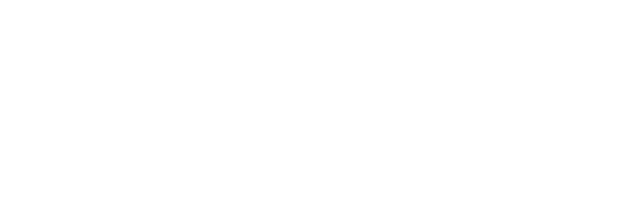
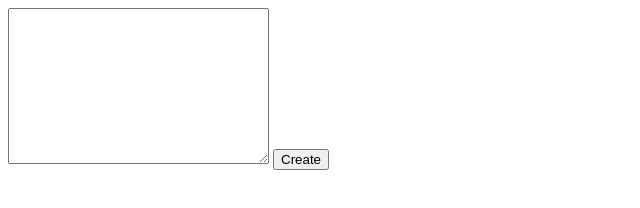
Before and after one commit to palmerharrell/dynamic_cards_exercise, a plain HTML site: page index.html in a window 1280 px wide. Shown: the whole page, without its empty margins (0-640 px from the left). Drawn offline with Linux system fonts and the light colour scheme; files that its build step writes are made by us from their sources; files whose address does not match are found by name.

Commit message:
Added textarea and button to HTML

```diff
--- a/index.html
+++ b/index.html
@@ -8,6 +8,8 @@
 </head>
 
 <body>
+  <textarea id="cardData" cols="30" rows="10"></textarea>
+  <button>Create</button>
   <script src="cards.js"></script>
 </body>
 </html>
```
